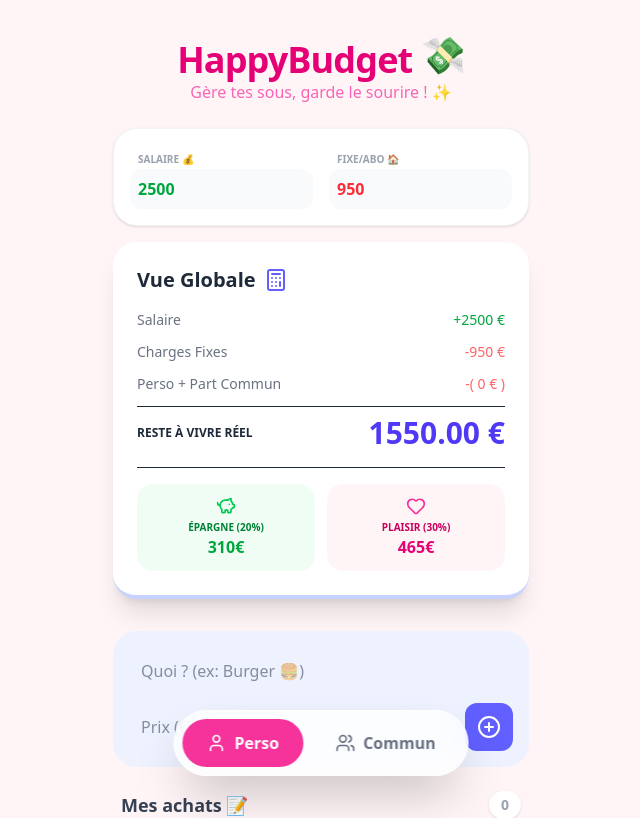
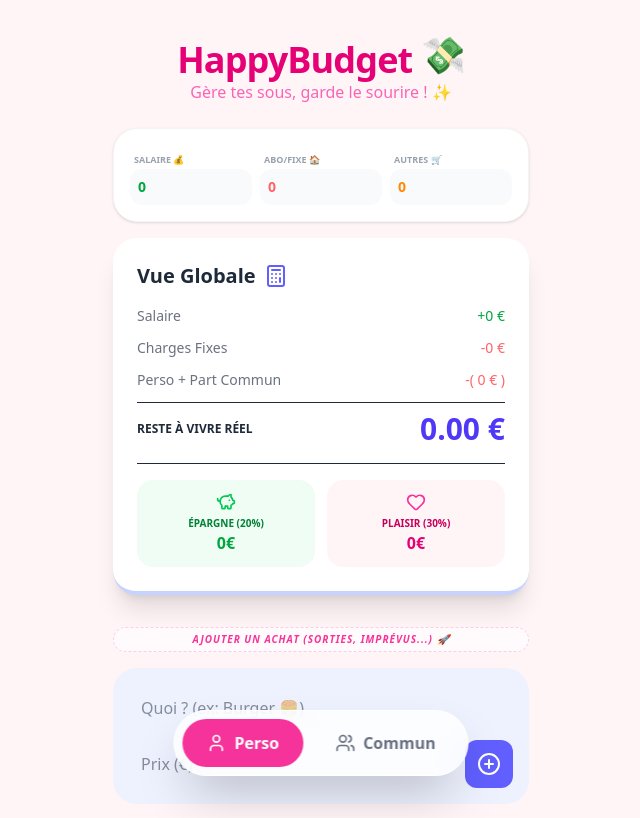
Before and after one commit to AnthonyGargoua/happybudget, a Next.js app: page / in a window 1280 px wide. Shown: the top 818 px of the page, without its empty margins (319-959 px from the left). Built offline with nearby package versions, Linux system fonts and the light colour scheme.

Commit message:
index.js

```diff
--- a/pages/index.js
+++ b/pages/index.js
@@ -8,41 +8,34 @@ export default function Home() {
   const [persoExpenses, setPersoExpenses] = useState([]);
   const [sharedTotal, setSharedTotal] = useState(0);
 
-  // États pour le salaire et les charges fixes
-  const [income, setIncome] = useState(2500);
-  const [fixedCharges, setFixedCharges] = useState(950);
+  // États pour les 3 piliers du budget
+  const [income, setIncome] = useState(0);
+  const [fixedCharges, setFixedCharges] = useState(0);
+  const [otherCharges, setOtherCharges] = useState(0);
 
   const monthKey = `${new Date().getMonth() + 1}-${new Date().getFullYear()}`;
 
   useEffect(() => {
-    // 1. Charger les dépenses perso
     const savedPerso = localStorage.getItem(`perso-${monthKey}`);
     if (savedPerso) setPersoExpenses(JSON.parse(savedPerso));
 
-    // 2. Charger le total du commun
     const savedShared = localStorage.getItem(`shared-${monthKey}`);
     if (savedShared) {
       const list = JSON.parse(savedShared);
       setSharedTotal(list.reduce((acc, curr) => acc + curr.amount, 0));
     }
 
-    // 3. Charger le salaire et les charges sauvegardés
-    const savedIncome = localStorage.getItem('user-income');
-    const savedFixed = localStorage.getItem('user-fixed');
-    if (savedIncome) setIncome(parseFloat(savedIncome));
-    if (savedFixed) setFixedCharges(parseFloat(savedFixed));
+    // Charger les réglages
+    setIncome(parseFloat(localStorage.getItem('user-income')) || 0);
+    setFixedCharges(parseFloat(localStorage.getItem('user-fixed')) || 0);
+    setOtherCharges(parseFloat(localStorage.getItem('user-other')) || 0);
   }, []);
 
-  // Sauvegarder le salaire/charges quand ils changent
   const handleConfigChange = (type, value) => {
     const numValue = value === '' ? 0 : parseFloat(value);
-    if (type === 'income') {
-      setIncome(numValue);
-      localStorage.setItem('user-income', numValue);
-    } else {
-      setFixedCharges(numValue);
-      localStorage.setItem('user-fixed', numValue);
-    }
+    if (type === 'income') { setIncome(numValue); localStorage.setItem('user-income', numValue); }
+    if (type === 'fixed') { setFixedCharges(numValue); localStorage.setItem('user-fixed', numValue); }
+    if (type === 'other') { setOtherCharges(numValue); localStorage.setItem('user-other', numValue); }
   };
 
   const addPersoExpense = (newExp) => {
@@ -59,24 +52,30 @@ export default function Home() {
 
   return (
     <Layout currentTab="perso">
-      {/* Section réglages rapides */}
-      <div className="bg-white rounded-3xl p-4 shadow-sm mb-4 border border-gray-100 flex gap-4">
-        <div className="flex-1">
-          <label className="text-[10px] font-bold text-gray-400 uppercase ml-2">Salaire 💰</label>
+      {/* Les 3 champs de réglage */}
+      <div className="bg-white rounded-3xl p-4 shadow-sm mb-4 border border-gray-100 grid grid-cols-3 gap-2">
+        <div>
+          <label className="text-[9px] font-bold text-gray-400 uppercase ml-1">Salaire 💰</label>
           <input
-            type="number"
-            value={income}
+            type="number" value={income}
             onChange={(e) => handleConfigChange('income', e.target.value)}
-            className="w-full bg-gray-50 p-2 rounded-xl border-none font-bold text-green-600 focus:ring-2 focus:ring-green-400"
+            className="w-full bg-gray-50 p-2 rounded-xl border-none font-bold text-green-600 text-sm focus:ring-2 focus:ring-green-400"
           />
         </div>
-        <div className="flex-1">
-          <label className="text-[10px] font-bold text-gray-400 uppercase ml-2">Fixe/Abo 🏠</label>
+        <div>
+          <label className="text-[9px] font-bold text-gray-400 uppercase ml-1">Abo/Fixe 🏠</label>
           <input
-            type="number"
-            value={fixedCharges}
+            type="number" value={fixedCharges}
             onChange={(e) => handleConfigChange('fixed', e.target.value)}
-            className="w-full bg-gray-50 p-2 rounded-xl border-none font-bold text-red-500 focus:ring-2 focus:ring-red-400"
+            className="w-full bg-gray-50 p-2 rounded-xl border-none font-bold text-red-400 text-sm focus:ring-2 focus:ring-red-400"
+          />
+        </div>
+        <div>
+          <label className="text-[9px] font-bold text-gray-400 uppercase ml-1">Autres 🛒</label>
+          <input
+            type="number" value={otherCharges}
+            onChange={(e) => handleConfigChange('other', e.target.value)}
+            className="w-full bg-gray-50 p-2 rounded-xl border-none font-bold text-orange-400 text-sm focus:ring-2 focus:ring-orange-400"
           />
         </div>
       </div>
@@ -84,12 +83,19 @@ export default function Home() {
       <GlobalDashboard
         income={income}
         fixedCharges={fixedCharges}
+        otherCharges={otherCharges}
         persoTotal={persoExpenses.reduce((acc, curr) => acc + curr.amount, 0)}
         sharedTotal={sharedTotal}
       />
 
+      <div className="bg-white/50 p-1 rounded-2xl mb-4 border border-dashed border-pink-200 text-center">
+         <p className="text-[10px] font-bold text-pink-500 uppercase italic tracking-widest">
+           Ajouter un achat (Sorties, imprévus...) 🚀
+         </p>
+      </div>
+
       <ExpenseForm onAdd={addPersoExpense} />
-      <ExpenseList items={persoExpenses} title="Mes achats 📝" onDelete={deletePersoExpense} />
+      <ExpenseList items={persoExpenses} title="Historique du mois 📝" onDelete={deletePersoExpense} />
     </Layout>
   );
 }
```
